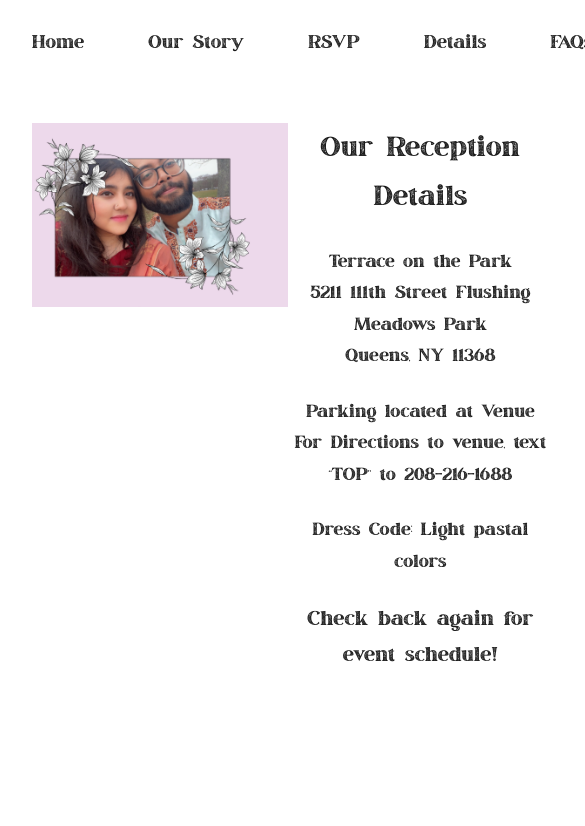
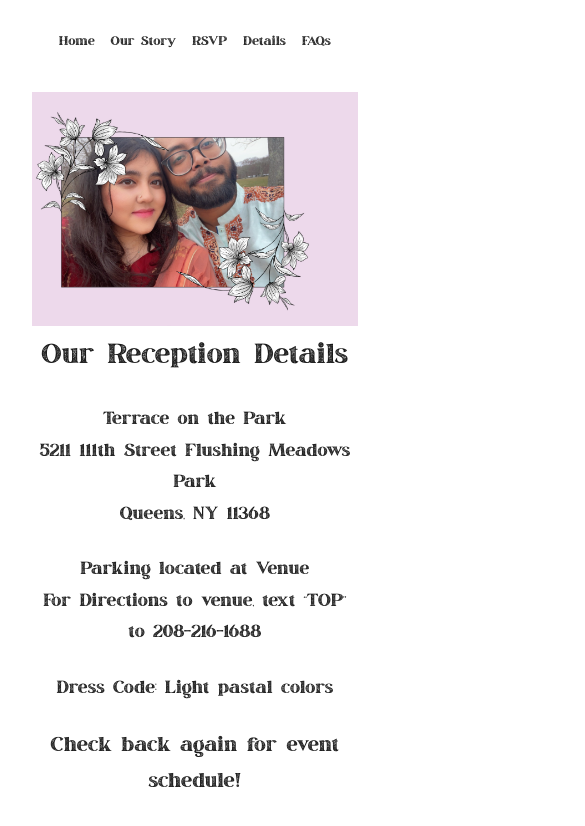
Before and after one commit to sofab404/wedding_site_UI, a Next.js app: page /details in a window 390 px wide. Shown: the top 826 px of the page, 585 px wide, since content can reach past the window. Built offline with nearby package versions, Linux system fonts and the light colour scheme.

Commit message:
updates to nav bar and css

```diff
--- a/app/details/page.js
+++ b/app/details/page.js
@@ -1,13 +1,10 @@
 import React from "react";
-import Navbar from "@/components/navbar";
 import Image from "next/image";
 
 export default function Details() {
     return (
         <>
-        <div className="grid grid-rows-[20px_1fr_20px] items-center justify-items-center min-h-screen p-8 pb-20 gap-16 sm:p-15">
-        <Navbar></Navbar>
-        <div className="grid grid-cols-2 gap-1">
+        <div className="grid md:grid-cols-2 gap-1">
                 <Image
                 height={270}
                 width={600}
@@ -43,7 +40,6 @@ export default function Details() {
             </div>
 
         </div>
-        </div>
         </>
     )
 }
--- a/app/faqs/page.js
+++ b/app/faqs/page.js
@@ -1,16 +1,11 @@
 "use client"
 import React from "react";
-import Navbar from "@/components/navbar";
 import AccordianCell from "@/components/accordianCell";
 import faqData from '../../public/data/faqs.json'
 
 
 export default function Faqs() {
     return (
-        <div className="grid grid-rows-[20px_1fr_20px] items-center justify-items-center min-h-screen p-8 pb-20 gap-16 sm:p-15">
-        <Navbar />
-
-
         <div className="grid grid-cols-1 w-full">
             <div className="text-center text-[21px]">
             <h2>Frequently Asked Questions</h2>
@@ -25,9 +20,5 @@ export default function Faqs() {
         </div>
 
         </div>
-
-
-    </div>
-
     )
 }
--- a/app/layout.js
+++ b/app/layout.js
@@ -1,6 +1,7 @@
 import { Geist, Geist_Mono } from "next/font/google";
 import "./globals.css";
 import localFont from "next/font/local";
+import Navbar from "@/components/navbar";
 
 const marchRoughFont = localFont({
   src: "../public/fonts/March_Rough.ttf",
@@ -30,7 +31,11 @@ export default function RootLayout({ children }) {
       <body
         className={`${marchRoughFont.className} antialiased`}
       >
+        <div className="grid grid-rows-[20px_1fr_20px] items-center justify-items-center min-h-screen p-8 gap-10 md:gap-16">
+        <Navbar/>
         {children}
+        </div>
+
       </body>
     </html>
   );
--- a/app/page.js
+++ b/app/page.js
@@ -3,8 +3,7 @@ import Navbar from "@/components/navbar";
 
 export default function Home() {
   return (
-    <div className="grid grid-rows-[20px_1fr_20px] items-center justify-items-center min-h-screen p-8 pb-20 gap-16 sm:p-15">
-      <Navbar></Navbar>
+
       <main className="flex flex-col gap-[32px] row-start-2 items-center sm:items-start">
         <HomeComponent />
 
@@ -12,9 +11,6 @@ export default function Home() {
 
         </div>
       </main>
-      {/* <footer className="row-start-3 flex gap-[24px] flex-wrap items-center justify-center">
-        <p>Test Footer</p>
-      </footer> */}
-    </div>
+
   );
 }
--- a/app/rsvp/[encryptedCellNumber]/page.js
+++ b/app/rsvp/[encryptedCellNumber]/page.js
@@ -1,6 +1,5 @@
 'use client'
 import React, {useState, useEffect} from "react";
-import Navbar from "@/components/navbar";
 import CryptoJS from "crypto-js";
 
 export default function RSVP({params}) {
@@ -126,9 +125,6 @@ export default function RSVP({params}) {
 
 
     return (
-        <div className="grid grid-rows-[20px_1fr_20px] items-center justify-items-center min-h-screen p-8">
-        <Navbar />
-
         <div className="grid text-[20px]">
             {isLoading ? <><p className="text-[30px] text-center text-red-600">Please wait, the form is loading</p></> : <></>}
             {rsvpFormFilled ? <p>You have already filled out your RSVP form. Please see details of event here:</p> :
@@ -262,8 +258,5 @@ export default function RSVP({params}) {
             </>
             }
         </div>
-
-
-    </div>
     )
 }
--- a/app/rsvp/page.js
+++ b/app/rsvp/page.js
@@ -1,6 +1,5 @@
 'use client'
 import React, {useEffect, useState} from 'react';
-import Navbar from '@/components/navbar';
 import { useRouter } from 'next/navigation';
 import CryptoJS from "crypto-js";
 
@@ -66,9 +65,6 @@ export default function MainPage() {
     }, [router, routeToPage])
     return (
 
-        <div className="grid grid-rows-[20px_1fr_20px] items-center justify-items-center min-h-screen p-8 pb-20 gap-16 sm:p-15">
-        <Navbar />
-
         <div className='grid'>
         <label className='text-[20px] text-center'>Please Enter Your Phone Number for RSVP!</label> <br></br>
         <input className="rounded-lg border border-gray-300 bg-gray-50 px-4 py-3 text-gray-900 text-base placeholder-gray-500 placeholder-italic shadow-sm focus:border-indigo-400 focus:ring-2 focus:ring-indigo-200 focus:outline-none text-center"
@@ -84,7 +80,5 @@ export default function MainPage() {
         <button className="text-[20px] cursor-pointer border border-black-300 bg-white hover:bg-gray-200" onClick={toggleRoute}>Enter</button>
         <p className='text-center'>{loadingMessage}</p>
         </div>
-
-    </div>
     )
 }
--- a/app/story/page.js
+++ b/app/story/page.js
@@ -2,8 +2,6 @@
 import React, {useRef} from "react";
 import { SlArrowLeft } from "react-icons/sl";
 import { SlArrowRight } from "react-icons/sl";
-
-import Navbar from "@/components/navbar";
 import StoryCard from "@/components/storyCard";
 import storyCards from '../../public/data/storyCards.json'
 
@@ -20,8 +18,6 @@ export default function OurStory() {
         myCarouselRef.current.scrollLeft += width;
     }
     return (
-        <div className="grid grid-rows-[20px_1fr_20px] items-center justify-items-center min-h-screen p-8 pb-20 gap-16 sm:p-15">
-            <Navbar />
 
 
         <div className="relative w-full max-w-3xl mx-auto">
@@ -38,6 +34,5 @@ export default function OurStory() {
             <SlArrowLeft size={30} onClick={scrollLeft} className="absolute -left-10 top-1/2 transform -translate-y-1/2 rounded-full shadow cursor-pointer"></SlArrowLeft>
             <SlArrowRight size={30} onClick={scrollRight} className="absolute -right-10 top-1/2 transform -translate-y-1/2 rounded-full shadow cursor-pointer"></SlArrowRight>
         </div>
-        </div>
     )
 }
--- a/src/components/navbar.jsx
+++ b/src/components/navbar.jsx
@@ -3,7 +3,7 @@ import React from "react";
 const Navbar = () => {
   return (
     <>
-      <div className="text-[22px] flex gap-16">
+      <div className="text-[15px] md:text-[22px] flex gap-4 md:gap-16">
         <div className="flex-auto cursor-pointer">
           <a href="/">Home</a>
         </div>
```
